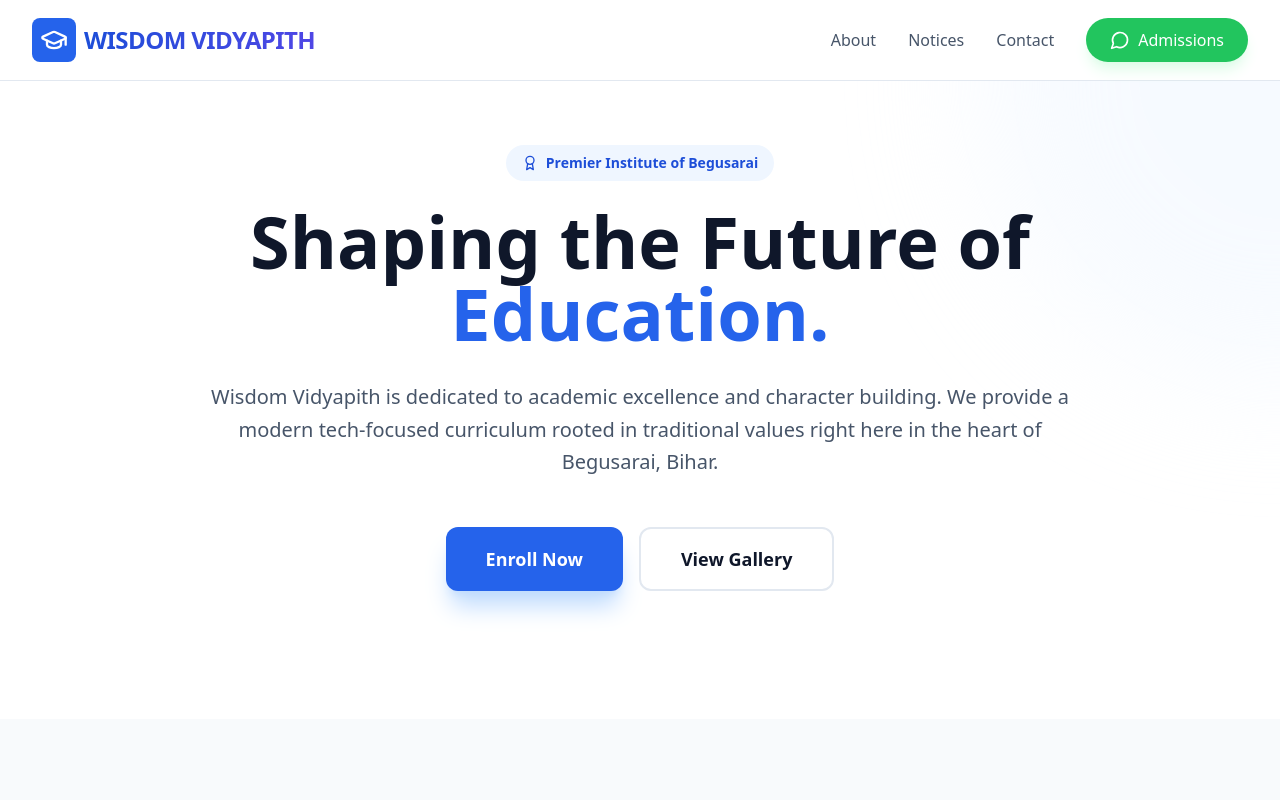
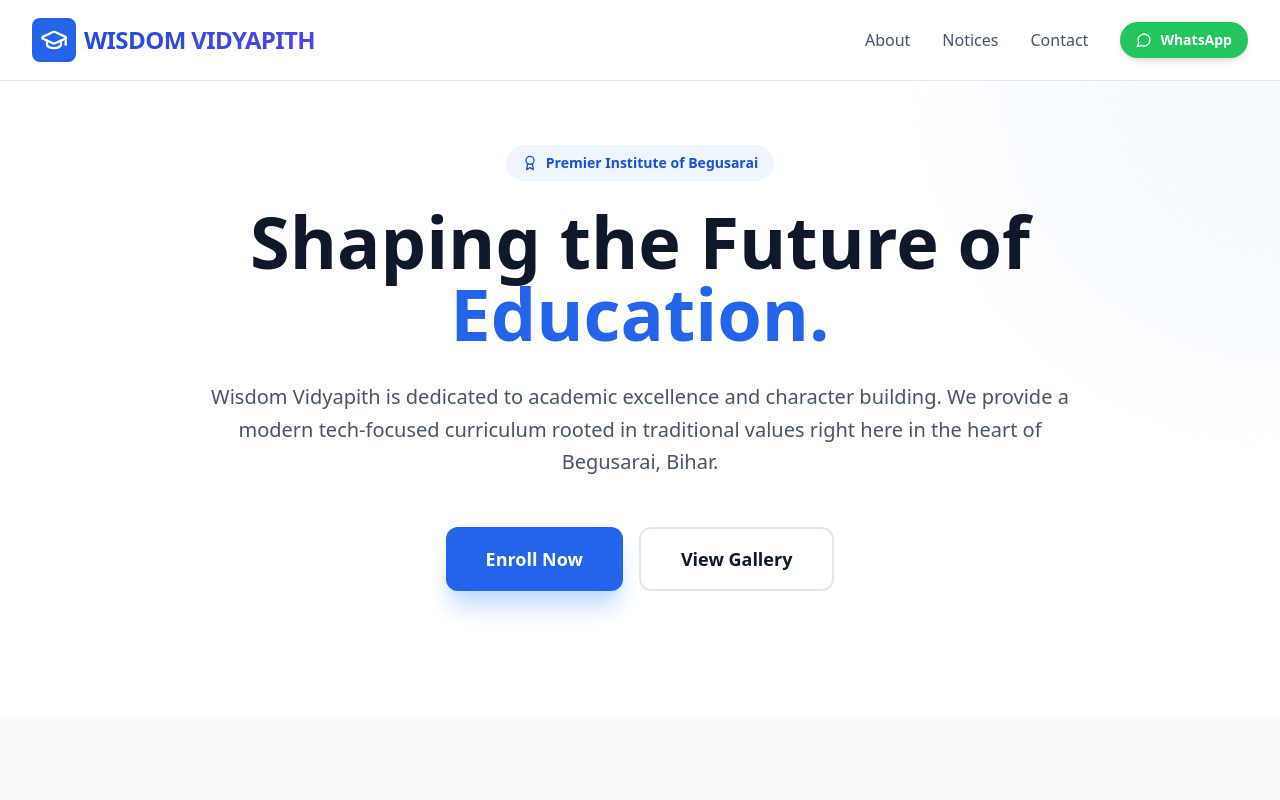
Before and after one commit to divyanshuashudev/wisom-vidyapith, a React (Vite) app: page / in a window 1280 px wide. Shown: the top 800 px of the page. Built offline with nearby package versions, Linux system fonts and the light colour scheme.

Commit message:
Update App.tsx
Whatsapp mobile icon error solved and added contact link to whataspp.

```diff
--- a/src/App.tsx
+++ b/src/App.tsx
@@ -33,12 +33,10 @@ function App() {
               <a href="#notices" className="hover:text-blue-600 transition-colors">Notices</a>
               <a href="#contact" className="hover:text-blue-600 transition-colors">Contact</a>
               <a
-                href="https://wa.me/91XXXXXXXXXX"
-                className="flex items-center gap-2 bg-green-500 hover:bg-green-600 text-white px-6 py-2.5 rounded-full shadow-lg shadow-green-100 transition-all transform hover:-translate-y-0.5"
-              >
-                <MessageCircle size={20} />
-                Admissions
-              </a>
+                href="https://api.whatsapp.com/send/?phone=919534635091&text=Hello%2C+I+am+interested+in+Wisdom+Vidyapeeth+admissions.&type=phone_number&app_absent=0" className="flex items-center gap-2 bg-green-500 text-white px-4 py-2 rounded-full text-sm font-bold shadow-md">
+  <MessageCircle size={16} /> {/* If you have icons */}
+  WhatsApp
+</a>
             </div>
           </div>
         </div>
```
